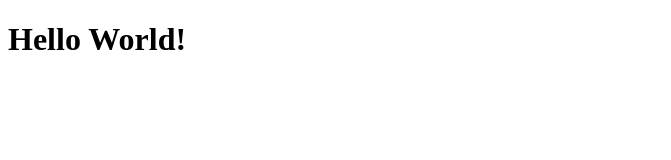
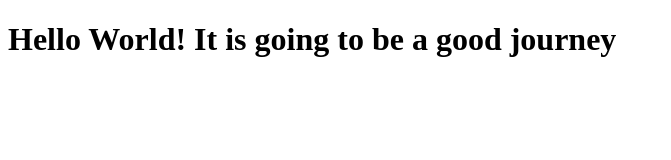
Before and after one commit to derryli/web, a plain HTML site: page site/index.html in a window 1280 px wide. Shown: the whole page, without its empty margins (0-671 px from the left). Drawn offline with Linux system fonts and the light colour scheme.

Commit message:
small addition

```diff
--- a/site/index.html
+++ b/site/index.html
@@ -4,6 +4,6 @@
     <title>Hello World!</title>
 </head>
 <body>
-    <h1>Hello World!</h1>
+    <h1>Hello World! It is going to be a good journey </h1>
 </body>
 </html>
```
